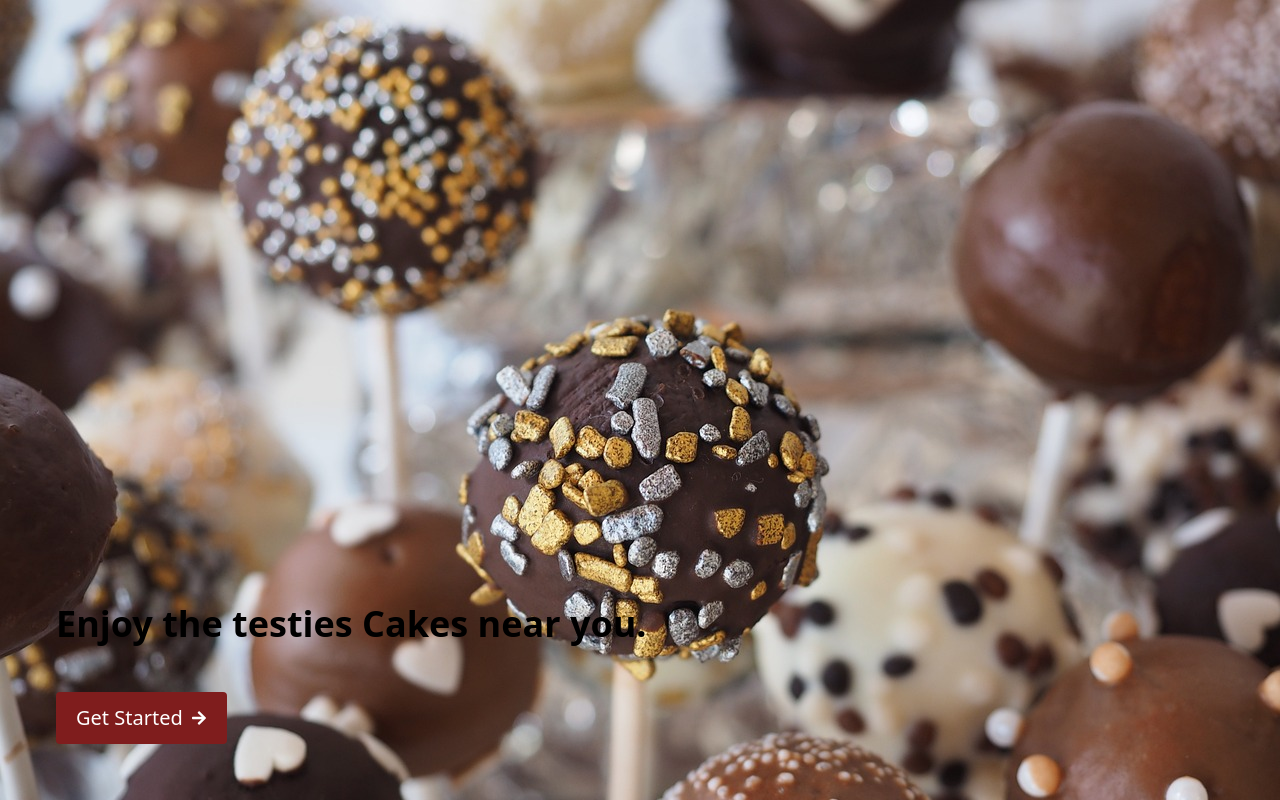
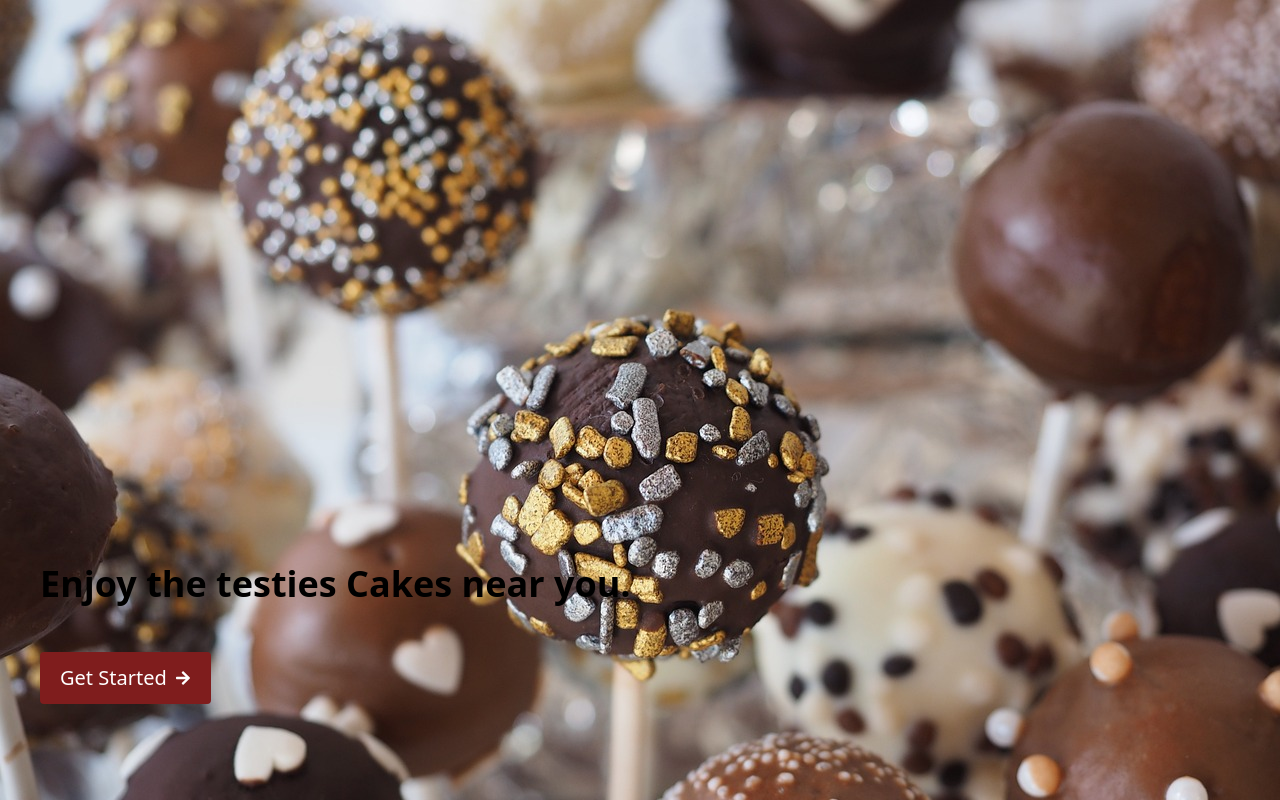
Before and after one commit to Konson22/asrbites, a React (Create React App) app: page / in a window 1280 px wide. Built offline with nearby package versions, Linux system fonts and the light colour scheme.

Commit message:
first commit

```diff
--- a/src/pages/WelcomePage.jsx
+++ b/src/pages/WelcomePage.jsx
@@ -4,7 +4,7 @@
 
 export default function WelcomePage() {
   return (
-    <div className="h-screen welcome-page flex flex-col justify-end p-14">
+    <div className="h-screen welcome-page flex flex-col justify-end px-10 py-[6rem]">
         <h1 className="text-4xl font-bold">Enjoy the testies Cakes near you.</h1>
         <Link className="w-[max-content] bg-red-900 flex items-center text-white rounded px-5 py-3 mt-12" to='/home'>
             <span className="text-xl">Get Started</span>
```
